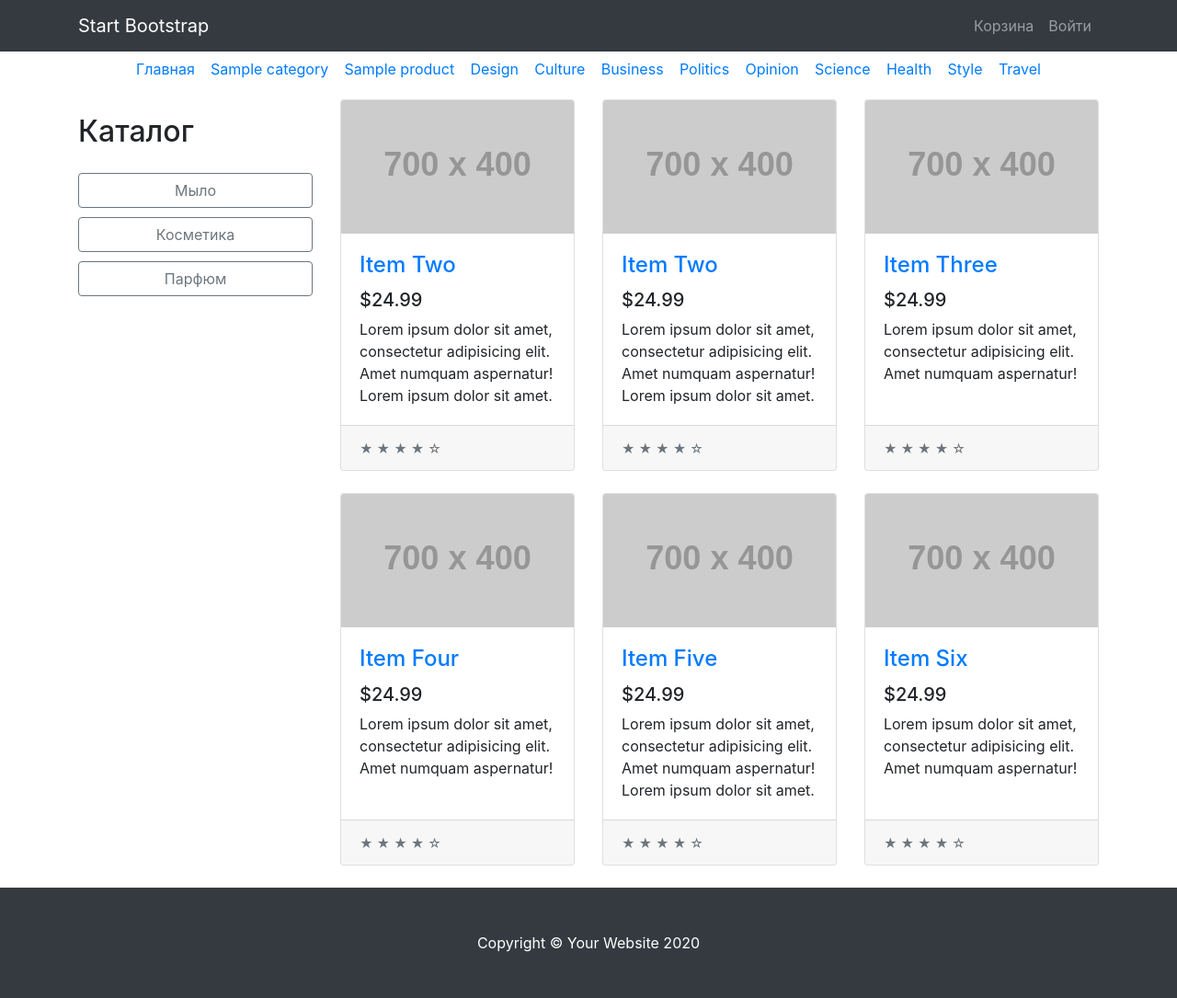
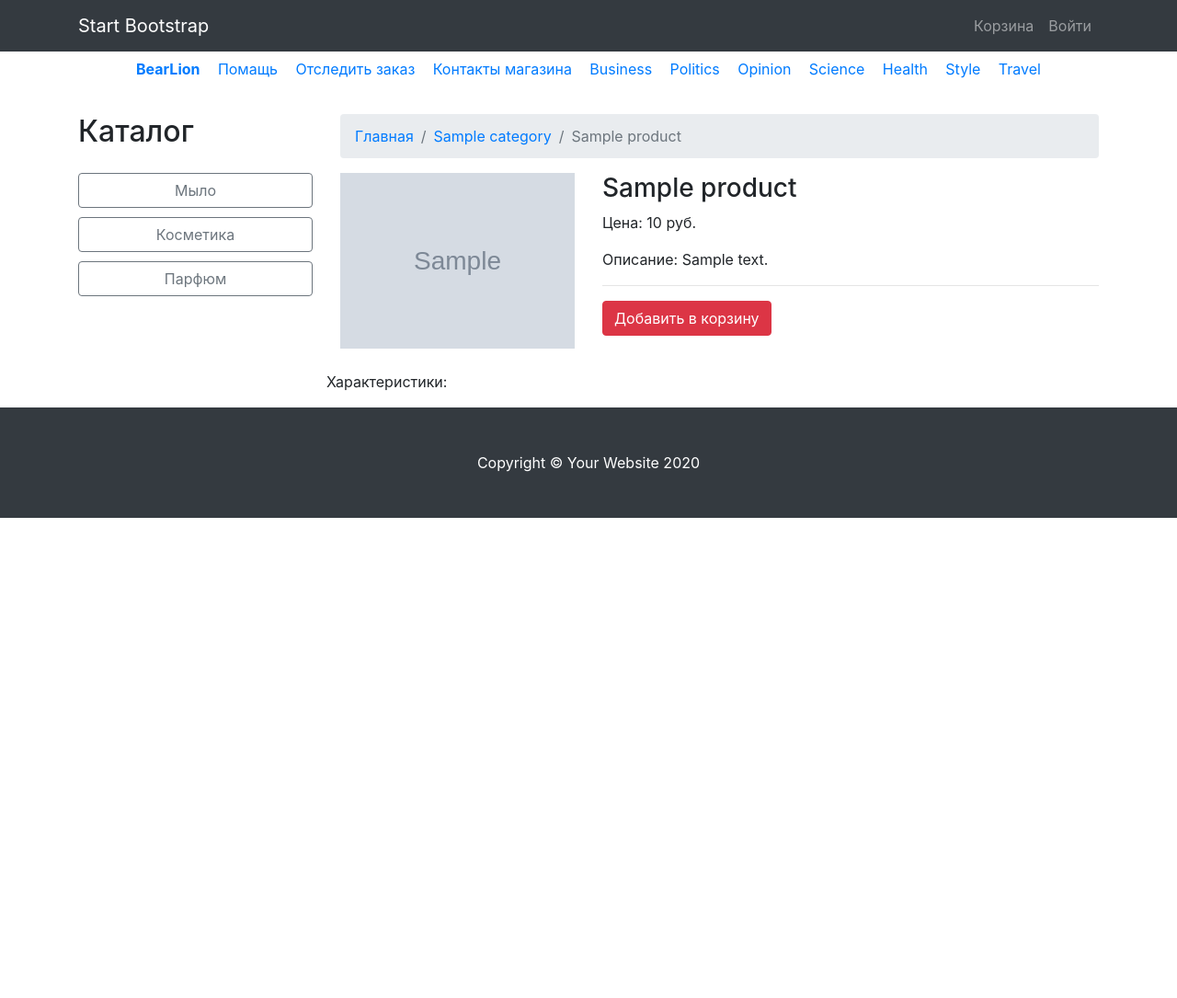
Before and after one commit to preboe/store, a Django app: template mainapp/templates/product_detail.html in a window 1280 px wide. Shown: the whole page at 92% size. After the commit the page ends 563 px from the top, so only its background shows below. Run offline with Django 3.2, Linux system fonts and the light colour scheme; the template is opened without the code that fills it: most values are stand-ins (such as "Sample title", 1, 10 or a date in 2020); grey boxes marked "Sample" are stand-in pictures; grey boxes labelled with a size stand in for pictures from a placeholder-image service; some libraries are stand-ins or nearby versions.

Commit message:
Создал новый клон <store> переделал html, base и product_detail.html

```diff
--- a/mainapp/templates/base.html
+++ b/mainapp/templates/base.html
@@ -72,11 +72,10 @@
 
   <div class="nav-scroller py-0 mb-2">
     <nav class="nav d-flex justify-content-between">
-      <a class="p-2 link-secondary" href="{% url 'base' %}">Главная</a>
-      <a class="p-2 link-secondary" href="#">{{ product.category.name }}</a>
-      <a class="p-2 link-secondary" href="#">{{ product.title }}</a>
-      <a class="p-2 link-secondary" href="#">Design</a>
-      <a class="p-2 link-secondary" href="#">Culture</a>
+      <a class="p-2 link-secondary"><b>BearLion</b></a>
+      <a class="p-2 link-secondary" href="#">Помащь</a>
+      <a class="p-2 link-secondary" href="#">Отследить заказ</a>
+      <a class="p-2 link-secondary" href="#">Контакты магазина</a>
       <a class="p-2 link-secondary" href="#">Business</a>
       <a class="p-2 link-secondary" href="#">Politics</a>
       <a class="p-2 link-secondary" href="#">Opinion</a>
--- a/mainapp/templates/product_detail.html
+++ b/mainapp/templates/product_detail.html
@@ -3,105 +3,29 @@
 
 {% block content %}
 
+         <nav aria-label="breadcrumb" class="mt-3">
+      <ol class="breadcrumb">
+        <li class="breadcrumb-item"><a href="{% url 'base' %}">Главная</a></li>
+        <li class="breadcrumb-item"><a href="#">{{ product.category.name }}</a></li>
+        <li class="breadcrumb-item active" aria-current="#">{{ product.title }}</li>
+      </ol>
+    </nav>
+<div class="row">
+    <div class="col-md-4">
+        <img src="{{ product.image.url }}" class="img-fluid">
+    </div>
+    <div class="col-md-8">
+        <h3>{{ product.title }}</h3>
+        <p>Цена: {{ product.price }} руб.</p>
+        <p>Описание: {{ product.description }}</p>
+        <hr>
+        <a href="#"><button class="btn btn-danger">Добавить в корзину</button></a>
+    </div>
+    <p class="mt-4">Характеристики:</p>
 
 
-        <div class="row">
+</div>
 
-          <div class="col-lg-4 col-md-6 mb-4">
-            <div class="card h-100">
-              <a href="#"><img class="card-img-top" src="http://placehold.it/700x400" alt=""></a>
-              <div class="card-body">
-                <h4 class="card-title">
-                  <a href="#">Item Two</a>
-                </h4>
-                <h5>$24.99</h5>
-                <p class="card-text">Lorem ipsum dolor sit amet, consectetur adipisicing elit. Amet numquam aspernatur! Lorem ipsum dolor sit amet.</p>
-              </div>
-              <div class="card-footer">
-                <small class="text-muted">&#9733; &#9733; &#9733; &#9733; &#9734;</small>
-              </div>
-            </div>
-          </div>
 
-          <div class="col-lg-4 col-md-6 mb-4">
-            <div class="card h-100">
-              <a href="#"><img class="card-img-top" src="http://placehold.it/700x400" alt=""></a>
-              <div class="card-body">
-                <h4 class="card-title">
-                  <a href="#">Item Two</a>
-                </h4>
-                <h5>$24.99</h5>
-                <p class="card-text">Lorem ipsum dolor sit amet, consectetur adipisicing elit. Amet numquam aspernatur! Lorem ipsum dolor sit amet.</p>
-              </div>
-              <div class="card-footer">
-                <small class="text-muted">&#9733; &#9733; &#9733; &#9733; &#9734;</small>
-              </div>
-            </div>
-          </div>
-
-          <div class="col-lg-4 col-md-6 mb-4">
-            <div class="card h-100">
-              <a href="#"><img class="card-img-top" src="http://placehold.it/700x400" alt=""></a>
-              <div class="card-body">
-                <h4 class="card-title">
-                  <a href="#">Item Three</a>
-                </h4>
-                <h5>$24.99</h5>
-                <p class="card-text">Lorem ipsum dolor sit amet, consectetur adipisicing elit. Amet numquam aspernatur!</p>
-              </div>
-              <div class="card-footer">
-                <small class="text-muted">&#9733; &#9733; &#9733; &#9733; &#9734;</small>
-              </div>
-            </div>
-          </div>
-
-          <div class="col-lg-4 col-md-6 mb-4">
-            <div class="card h-100">
-              <a href="#"><img class="card-img-top" src="http://placehold.it/700x400" alt=""></a>
-              <div class="card-body">
-                <h4 class="card-title">
-                  <a href="#">Item Four</a>
-                </h4>
-                <h5>$24.99</h5>
-                <p class="card-text">Lorem ipsum dolor sit amet, consectetur adipisicing elit. Amet numquam aspernatur!</p>
-              </div>
-              <div class="card-footer">
-                <small class="text-muted">&#9733; &#9733; &#9733; &#9733; &#9734;</small>
-              </div>
-            </div>
-          </div>
-
-          <div class="col-lg-4 col-md-6 mb-4">
-            <div class="card h-100">
-              <a href="#"><img class="card-img-top" src="http://placehold.it/700x400" alt=""></a>
-              <div class="card-body">
-                <h4 class="card-title">
-                  <a href="#">Item Five</a>
-                </h4>
-                <h5>$24.99</h5>
-                <p class="card-text">Lorem ipsum dolor sit amet, consectetur adipisicing elit. Amet numquam aspernatur! Lorem ipsum dolor sit amet.</p>
-              </div>
-              <div class="card-footer">
-                <small class="text-muted">&#9733; &#9733; &#9733; &#9733; &#9734;</small>
-              </div>
-            </div>
-          </div>
-
-          <div class="col-lg-4 col-md-6 mb-4">
-            <div class="card h-100">
-              <a href="#"><img class="card-img-top" src="http://placehold.it/700x400" alt=""></a>
-              <div class="card-body">
-                <h4 class="card-title">
-                  <a href="#">Item Six</a>
-                </h4>
-                <h5>$24.99</h5>
-                <p class="card-text">Lorem ipsum dolor sit amet, consectetur adipisicing elit. Amet numquam aspernatur!</p>
-              </div>
-              <div class="card-footer">
-                <small class="text-muted">&#9733; &#9733; &#9733; &#9733; &#9734;</small>
-              </div>
-            </div>
-          </div>
-        </div>
 
 {% endblock content %}
```
